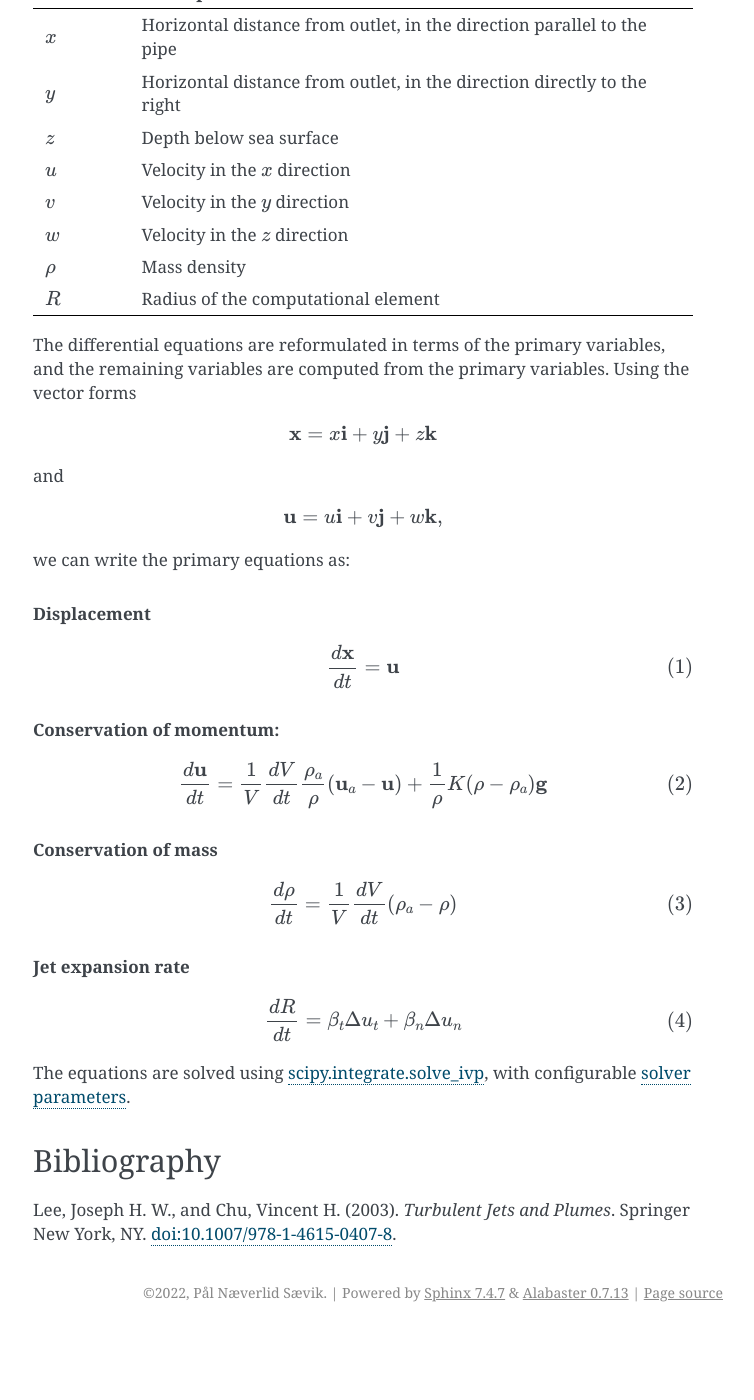
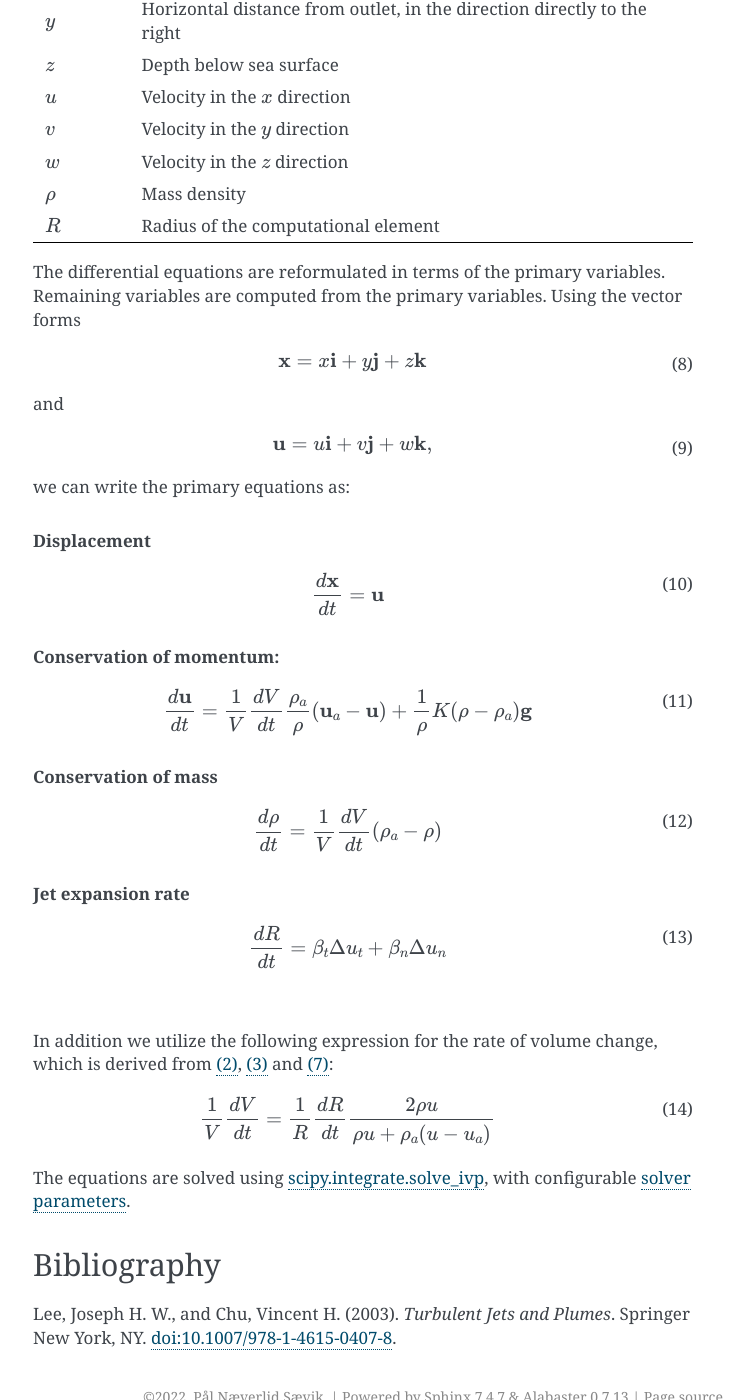
Before and after one commit to pnsaevik/effluent, a Sphinx documentation site: the page built from docs/source/algorithm.rst, in a window 1280 px wide and 1400 px high, scrolled down 2787 px. Shown: the whole window, without its empty margins (387-1141 px from the left). Built offline with Sphinx 7.4.7, drawn with Linux system fonts in a browser that asks for light colours; before the commit the page ends 4119 px from its top, so only the background shows below that; some of the changed text lies outside the part shown.

Commit message:
Add volume expansion equation and equation numbering

```diff
--- a/docs/source/algorithm.rst
+++ b/docs/source/algorithm.rst
@@ -121,21 +129,17 @@
 Conservation of volume
 =======================
 
-By continuity, the thickness :math:`s` of the computational element is
+By continuity, the thickness of the computational element is
 proportional to the faceward velocity :math:`u`. The volume :math:`V` of the
 element can therefore be expressed as
 
 .. math ::
+    :label: voldef
 
     V = \frac{s_0}{u_0} u \pi R^2,
 
-where the subscript :math:`0` denote initial quantities. The rate of volume
-change can be expressed as
-
-.. math ::
-
-    \frac{1}{V} \frac{dV}{dt} = \frac{1}{u} \frac{du}{dt} + \frac{2}{R} \frac{dR}{dt}.
-
+where :math:`s_0` is the initial thickness and :math:`u_0` the initial
+velocity.
 
 Solving the equations
 ======================
@@ -175,29 +183,43 @@
 ---------------
 
 .. math ::
+    :label: sol_displ
 
-    \tag{1} \frac{d\mathbf{x}}{dt} = \mathbf{u}
+    \frac{d\mathbf{x}}{dt} = \mathbf{u}
 
 Conservation of momentum:
 --------------------------
 
 .. math ::
+    :label: sol_mom
 
-    \tag{2} \frac{d\mathbf{u}}{dt} = \frac{1}{V} \frac{dV}{dt}  \frac{\rho_a}{\rho} (\mathbf{u}_a - \mathbf{u}) + \frac{1}{\rho} K (\rho - \rho_a) \mathbf{g}
+    \frac{d\mathbf{u}}{dt} = \frac{1}{V} \frac{dV}{dt}  \frac{\rho_a}{\rho} (\mathbf{u}_a - \mathbf{u}) + \frac{1}{\rho} K (\rho - \rho_a) \mathbf{g}
 
 Conservation of mass
 ------------------------
 
 .. math ::
+    :label: sol_mass
 
-    \tag{3} \frac{d\rho}{dt} = \frac{1}{V} \frac{dV}{dt} (\rho_a - \rho)
+    \frac{d\rho}{dt} = \frac{1}{V} \frac{dV}{dt} (\rho_a - \rho)
 
 Jet expansion rate
 ---------------------
 
 .. math ::
+    :label: sol_jet
 
-    \tag{4} \frac{dR}{dt} = \beta_t \Delta u_t + \beta_n \Delta u_n
+    \frac{dR}{dt} = \beta_t \Delta u_t + \beta_n \Delta u_n
+
+|
+
+In addition we utilize the following expression for the rate of volume change,
+which is derived from :eq:`masscons`, :eq:`momcons_u` and :eq:`voldef`:
+
+.. math ::
+    :label: sol_voldef
+
+    \frac{1}{V}\frac{dV}{dt} = \frac{1}{R}\frac{dR}{dt}\frac{2 \rho u}{\rho u + \rho_a (u - u_a)}
 
 
 The equations are solved using
```
Also changed, not shown: other parts of docs/source/algorithm.rst (+16 -4 lines).
